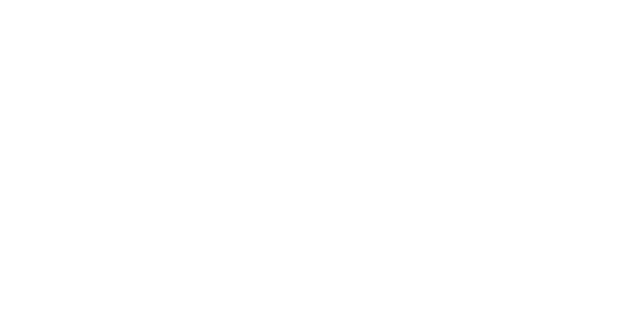
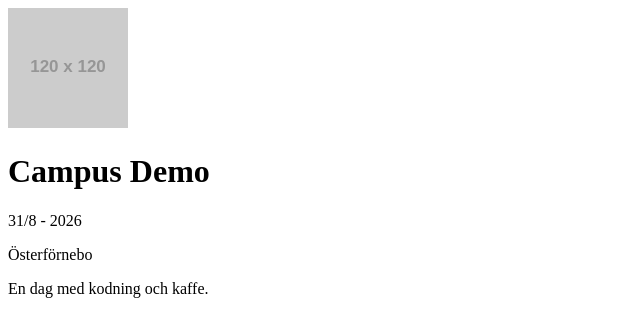
Before and after one commit to Maestro-Svensson/Hero-Camp, a plain HTML site: page index.html in a window 1280 px wide. Shown: the whole page, without its empty margins (0-640 px from the left). Drawn offline with Linux system fonts and the light colour scheme; placeholder pictures from the web are drawn by us.

Commit message:
add Campus

```diff
--- a/index.html
+++ b/index.html
@@ -3,10 +3,22 @@
 <head>
     <meta charset="UTF-8">
     <meta name="viewport" content="width=device-width, initial-scale=1.0">
-    <title>Hero-canp</title>
+    <title>Hero-camp</title>
     <link rel="stylesheet" href="style.css" />
 </head>
 <body>
+    <header class="hero">
+    <img
+    src="https://placehold.co/120x120"
+    alt="Logotyp för Campus Demo"
+    width="120"
+    height="120"
+  />
+  <h1>Campus Demo</h1>
+  <p class="datum">31/8 - 2026</p>
+  <p class="plats">Österförnebo</p>
+  <p class="tagline">En dag med kodning och kaffe.</p>
+    </header>
 
 </body>
 </html>
```
